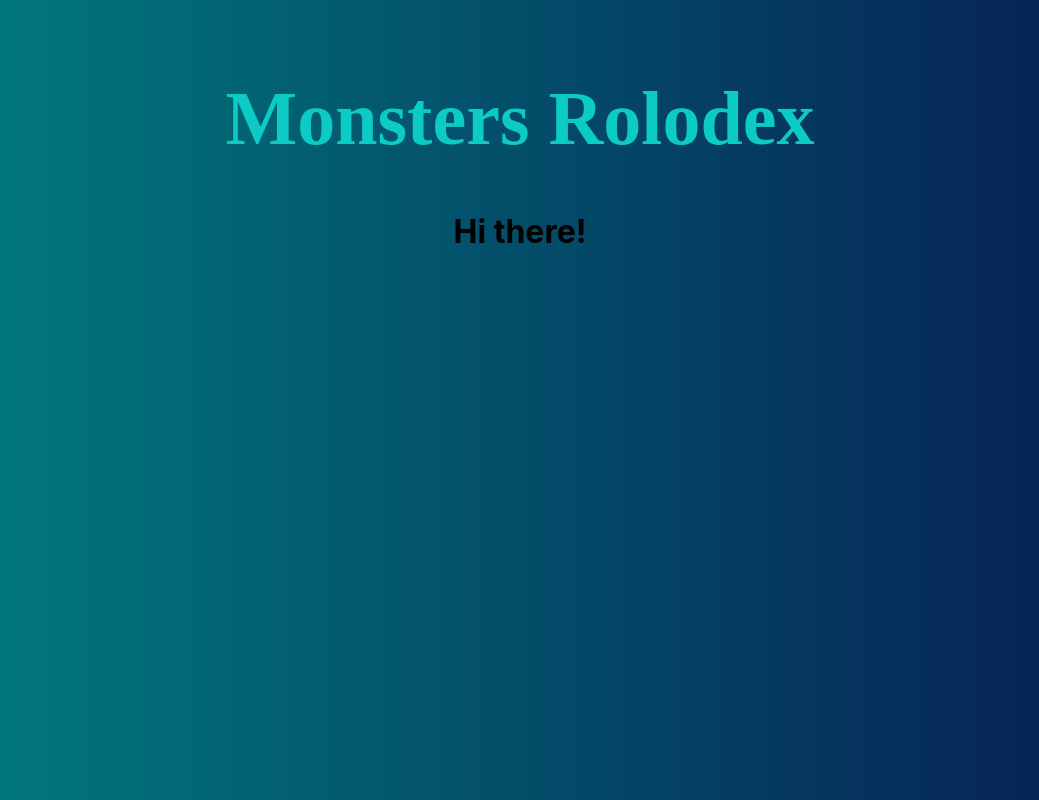
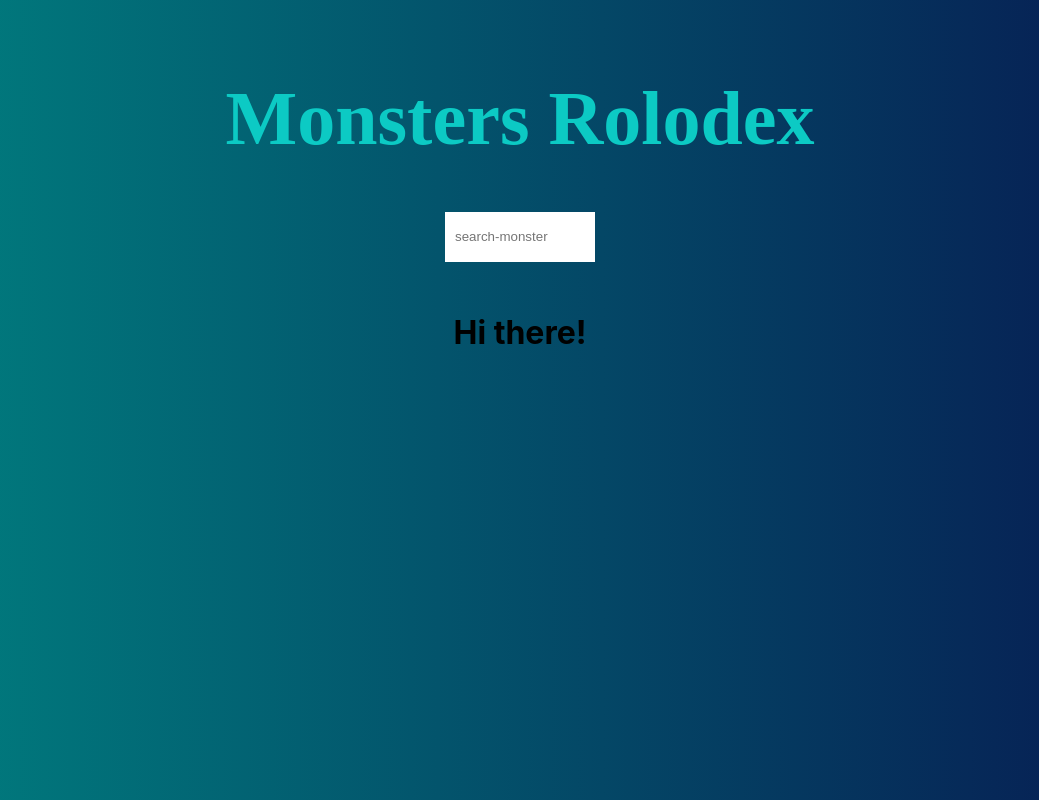
Before and after one commit to AmaPal09/react_basics_rolodex, a React (Create React App) app: page / in a window 1280 px wide. Shown: the whole page, without its empty margins (120-1159 px from the left). Built offline with nearby package versions, Linux system fonts and the light colour scheme; a web font is replaced by a local one.

Commit message:
add useState Hook for making App a functional component

```diff
--- a/src/App.js
+++ b/src/App.js
@@ -1,20 +1,33 @@
-import { Component } from 'react';
+// import { Component } from 'react';
+import { useState } from 'react';
 
 import CardList from './components/card-list/card-list.component.jsx';
 import SearchBox from './components/search-box/search-box.component.jsx';
 import './App.css';
 
 const App = () => {
+
+    const [searchField, setSearchField] = useState(''); //[value, setValue_function]
+    console.log(searchField);
+
+    const onSearchChange = (event) => {
+        const searchFielString = event.target.value.toLocaleLowerCase();
+        setSearchField(searchFielString);
+        // this.setState(() => {
+        //     return {searchField};
+        // });
+    }
+
     return (
         <div className="App">
           <h1 className="app-title">Monsters Rolodex</h1>
-          {/* <SearchBox
+          <SearchBox
             className="monsters-search-box"
             placeholder="search-monster"
             onChangeHandler={onSearchChange}
           />
 
-          <CardList monsters = {filteredMonsters} />  */}
+          {/* <CardList monsters = {filteredMonsters} />  */}
         </div>
       );
 }
```
